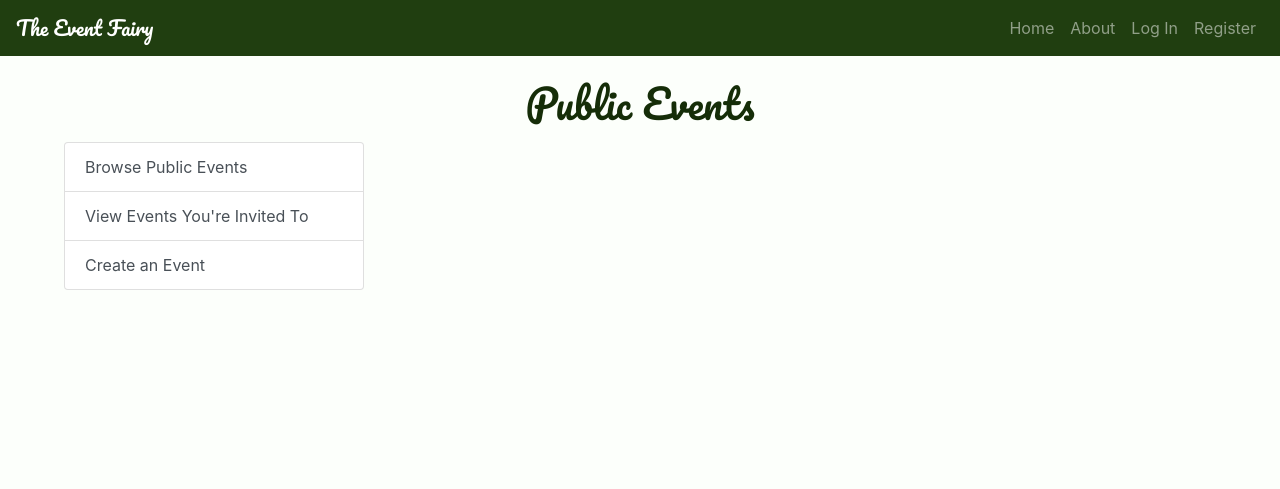
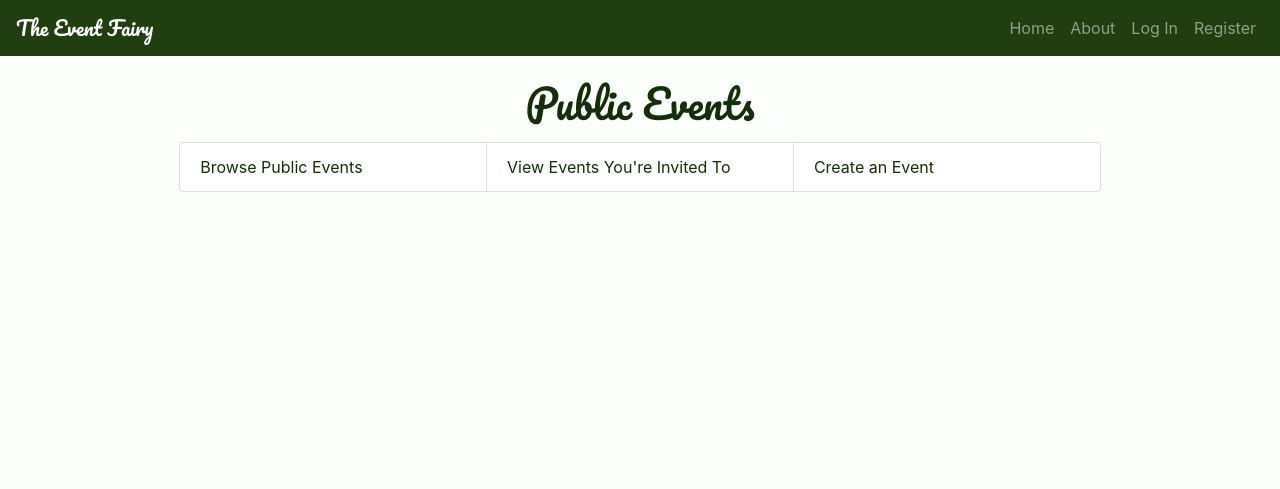
Before and after one commit to tranln025/the-event-fairy, a Django app: page /events/public/ in a window 1280 px wide. Shown: the top 489 px of the page. Run offline with Django 3.2, Linux system fonts and the light colour scheme; data that the repository does not hold is empty; some libraries are stand-ins or nearby versions.

Commit message:
Styles Event List page

```diff
--- a/project_2_app/static/css/main.css
+++ b/project_2_app/static/css/main.css
@@ -5,7 +5,7 @@
     --olive-green: #516C2C;
     --pale-green: #fcfffb;
     --crimson: #D61B28;
-    --tan: #D6BD8C;
+    --tan: #eadaba;
     --brown: #421813;
     --text-primary: #152d08;
     --text-sub: #777;
@@ -210,8 +210,17 @@ img {
 
 /* ----------------- Events ----------------- */
 
-.events-nav {
-    width: 300px;
+.events-nav a {
+    text-decoration: none;
+    color: var(--text-primary);
+}
+
+.events-nav a:hover {
+    color: var(--olive-green);
+}
+
+.events-nav-item {
+    width: 100px;
 }
 
 .event-btns {
@@ -224,6 +233,11 @@ img {
 
 .mb-3 {
     border: 1px solid var(--forest-green);
+    margin: 0 auto;
+}
+
+.event-list-section {
+    max-width: 80%;
     margin: 0 auto;
 }
 
--- a/project_2_app/templates/event_list.html
+++ b/project_2_app/templates/event_list.html
@@ -3,11 +3,13 @@
 {% block content %}
 
     <h1>{{ header }}</h1>
-
-    <div class="list-group events-nav">
-        <a href="{% url 'public_list' %}" class="list-group-item list-group-item-action">Browse Public Events</a>
-        <a href="{% url 'private_list' %}" class="list-group-item list-group-item-action">View Events You're Invited To</a>
-        <a href="{% url 'event_create' %}" class="list-group-item list-group-item-action">Create an Event</a>
+    <section class="event-list-section">
+        <div class="events-nav-container container">
+            <ul class="list-group list-group-horizontal events-nav row">
+                <a class="list-group-item flex-fill list-group-item-action events-nav-item col-lg" href="{% url 'public_list' %}">Browse Public Events</a>
+                <a class="list-group-item flex-fill list-group-item-action events-nav-item col-lg" href="{% url 'private_list' %}">View Events You're Invited To</a>
+                <a class="list-group-item flex-fill list-group-item-action events-nav-item col-lg" href="{% url 'event_create' %}">Create an Event</a>
+            </ul>
         </div>
 
         {% for event in events %}
@@ -23,6 +25,6 @@
                 </a>
             </div>
         {% endfor %}
-
+    </section>
 
 {% endblock %}
```
Also changed, not shown: project_2_app/templates/event_detail.html (+6 -6 lines). Lines whose indentation alone changed are shown as unchanged.
